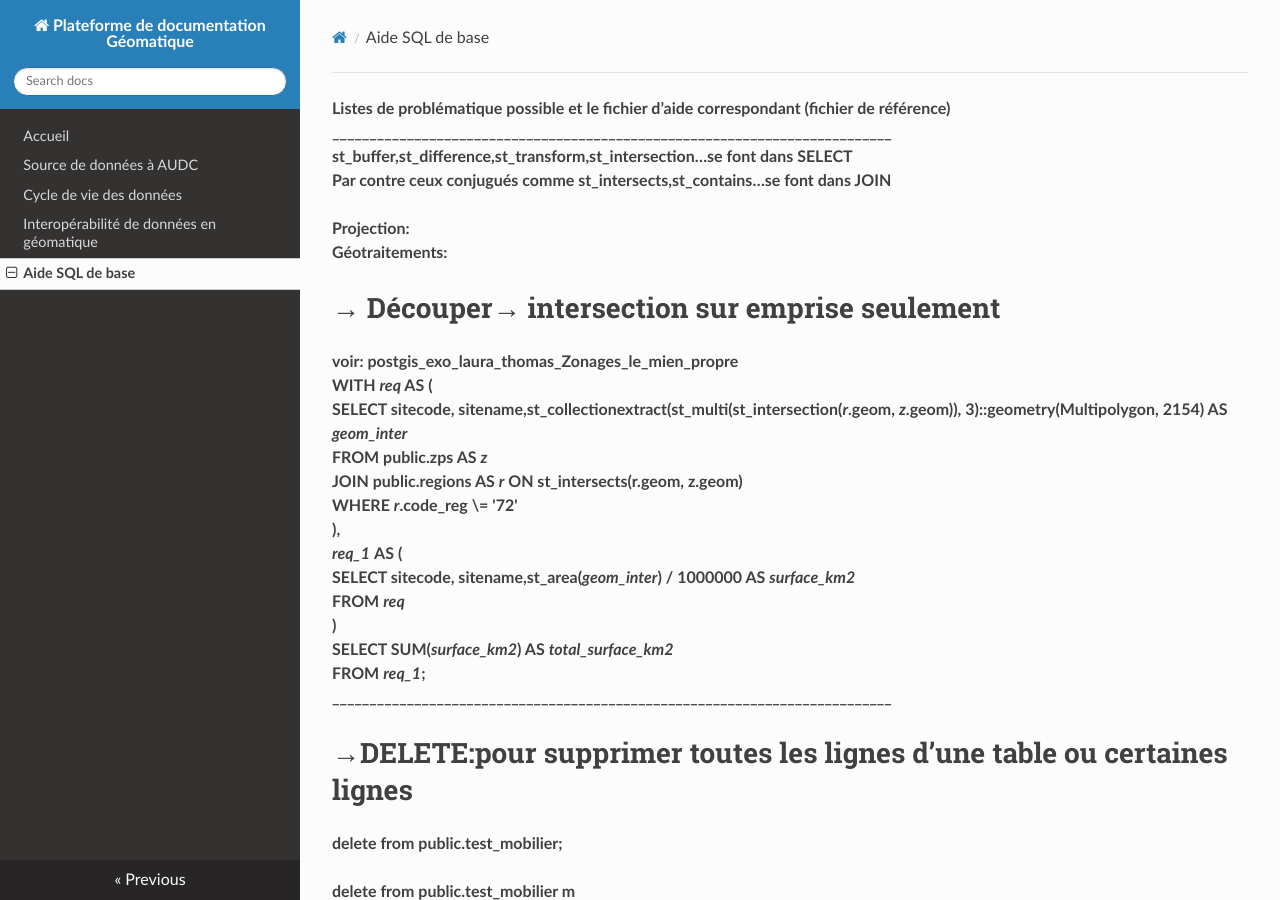
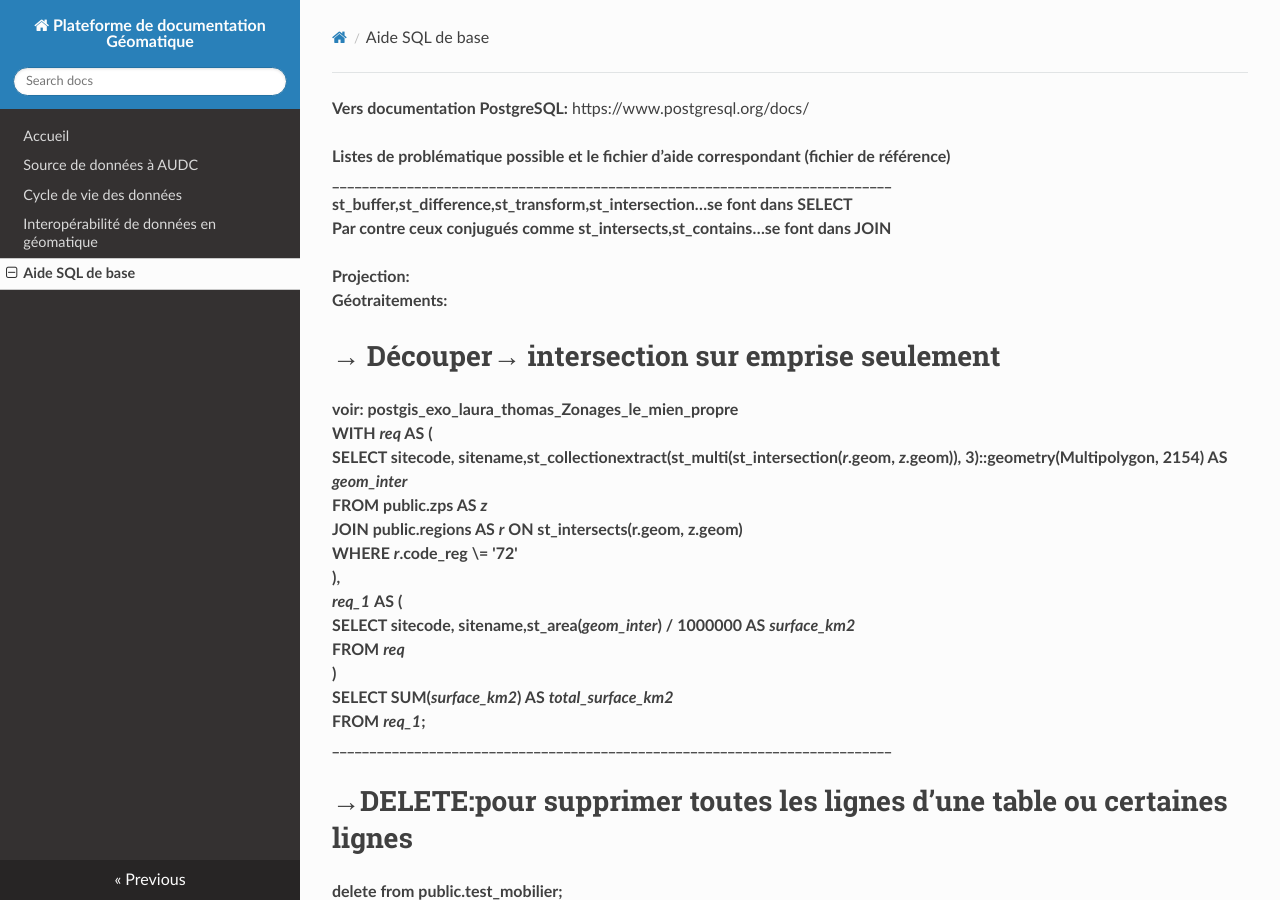
Before and after one commit to abdou123-guene/Site_de_documentation_geomatique, an MkDocs documentation site: the page built from docs/aide_sql.md, in a window 1280 px wide and 900 px high. Built offline with MkDocs 1.6.1, drawn with Linux system fonts in a browser that asks for light colours; nearby versions of some CDN libraries.

Commit message:
Update aide_sql.md

```diff
--- a/docs/aide_sql.md
+++ b/docs/aide_sql.md
@@ -1,3 +1,5 @@
+**Vers documentation PostgreSQL:** https://www.postgresql.org/docs/
+
 **Listes de problématique possible et le fichier d’aide correspondant (fichier de référence)**
 **\_\_\_\_\_\_\_\_\_\_\_\_\_\_\_\_\_\_\_\_\_\_\_\_\_\_\_\_\_\_\_\_\_\_\_\_\_\_\_\_\_\_\_\_\_\_\_\_\_\_\_\_\_\_\_\_\_\_\_\_\_\_\_\_\_\_\_\_\_\_\_\_\_\_\_**
 **st\_buffer,st\_difference,st\_transform,st\_intersection…se font dans SELECT**
```
